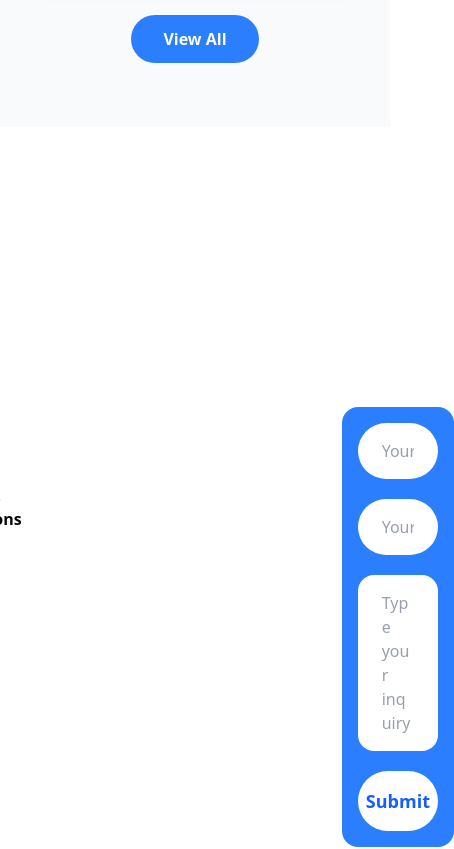
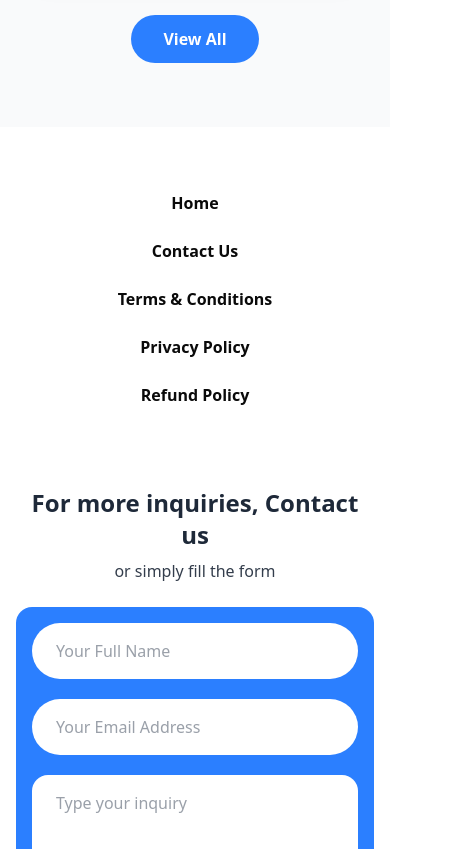
Before and after one commit to AmmadAhmed247/ASICNOVA-, a React (Vite) app in the folder frontend/: page / in a window 390 px wide. Shown: the part 4260-5109 px from the top of the page, 454 px wide, since content can reach past the window. Built offline with nearby package versions, Linux system fonts and the light colour scheme.

Commit message:
Fixed responsiveness of home page

```diff
--- a/frontend/src/pages/HomePage/homepage.jsx
+++ b/frontend/src/pages/HomePage/homepage.jsx
@@ -266,8 +266,9 @@ const MiningWebsite = () => {
       </div>
 
 
-      <div className="bg-white flex flex-row items-center justify-center py-16 gap-80">
-        <div className="flex flex-col gap-10 font-semibold">
+      <div className="bg-white flex flex-col md:flex-row items-center justify-center py-16 md:gap-80 gap-10 px-4 md:px-0">
+
+        <div className="flex flex-col gap-6 font-semibold text-center md:text-left">
           <p className="hover:text-blue-400 cursor-pointer transition-colors">Home</p>
           <p className="hover:text-blue-400 cursor-pointer transition-colors">Contact Us</p>
           <p className="hover:text-blue-400 cursor-pointer transition-colors">Terms & Conditions</p>
@@ -276,8 +277,8 @@ const MiningWebsite = () => {
         </div>
 
 
-        <div className="max-w-2xl">
-          <div className="text-center mb-8 text-white">
+        <div className="w-full md:max-w-2xl mt-10 md:mt-0">
+          <div className="text-center md:text-left mb-6 text-gray-800">
             <h3 className="text-2xl font-bold mb-2">For more inquiries, Contact us</h3>
             <p className="opacity-90">or simply fill the form</p>
           </div>
@@ -308,6 +309,7 @@ const MiningWebsite = () => {
           </div>
         </div>
       </div>
+
 
 
       <footer className="text-white py-12">
```
